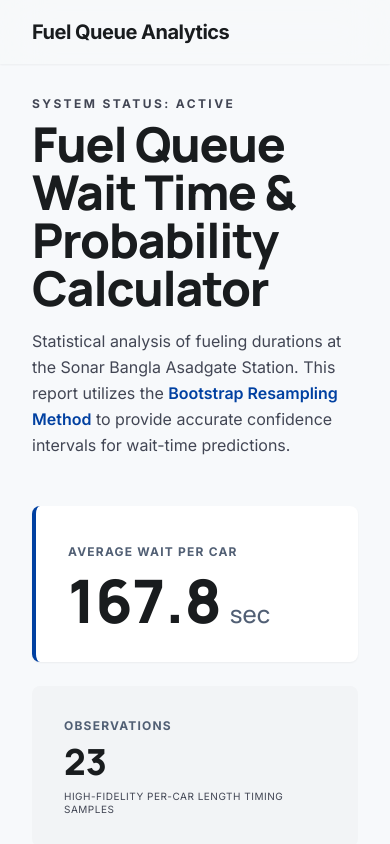
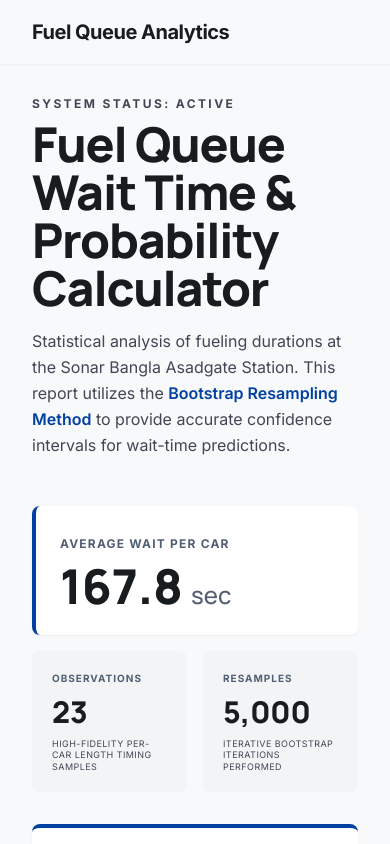
Before and after one commit to mahmudrafey1869/fueltime, a plain HTML site: page index.html in a window 390 px wide. Shown: the top 844 px of the page. Drawn offline with nearby package versions, Linux system fonts and the light colour scheme.

Commit message:
Optimize Bento Grid for mobile viewing

```diff
--- a/index.html
+++ b/index.html
@@ -124,28 +124,26 @@
                     confidence intervals for wait-time predictions.</p>
             </header>
             <!-- Bento Grid - Key Metrics -->
-            <div class="grid grid-cols-1 md:grid-cols-4 gap-6 mb-12">
+            <div class="grid grid-cols-2 md:grid-cols-4 gap-4 md:gap-6 mb-8 md:mb-12">
                 <!-- Main Stat -->
-                <div
-                    class="md:col-span-2 bg-surface-container-lowest p-8 rounded-xl shadow-sm border-l-4 border-primary flex flex-col justify-between">
+                <div class="col-span-2 md:col-span-2 bg-surface-container-lowest p-6 md:p-8 rounded-xl shadow-sm border-l-4 border-primary flex flex-col justify-between">
                     <div>
-                        <span class="text-xs font-bold text-secondary uppercase tracking-widest">Average Wait per
-                            Car</span>
-                        <div id="mainAverage" class="text-6xl font-extrabold font-headline mt-2 text-on-surface">
-                            184.2<span class="text-2xl font-medium text-secondary ml-2">sec</span></div>
+                        <span class="text-xs font-bold text-secondary uppercase tracking-widest">Average Wait per Car</span>
+                        <div id="mainAverage" class="text-5xl md:text-6xl font-extrabold font-headline mt-2 text-on-surface">
+                            184.2<span class="text-xl md:text-2xl font-medium text-secondary ml-2">sec</span>
+                        </div>
                     </div>
-
                 </div>
-                <div class="bg-surface-container-low p-8 rounded-xl flex flex-col justify-between">
-                    <span class="text-xs font-bold text-secondary uppercase tracking-widest">Observations</span>
-                    <div class="text-4xl font-extrabold font-headline mt-2">23</div>
-                    <p class="text-[10px] text-on-surface-variant mt-2 leading-tight uppercase tracking-wider">
+                <div class="col-span-1 bg-surface-container-low p-5 md:p-8 rounded-xl flex flex-col justify-between">
+                    <span class="text-[10px] md:text-xs font-bold text-secondary uppercase tracking-widest">Observations</span>
+                    <div class="text-3xl md:text-4xl font-extrabold font-headline mt-2">23</div>
+                    <p class="text-[9px] md:text-[10px] text-on-surface-variant mt-2 leading-tight uppercase tracking-wider">
                         High-fidelity per-car length timing samples</p>
                 </div>
-                <div class="bg-surface-container-low p-8 rounded-xl flex flex-col justify-between">
-                    <span class="text-xs font-bold text-secondary uppercase tracking-widest">Resamples</span>
-                    <div class="text-4xl font-extrabold font-headline mt-2">5,000</div>
-                    <p class="text-[10px] text-on-surface-variant mt-2 leading-tight uppercase tracking-wider">Iterative
+                <div class="col-span-1 bg-surface-container-low p-5 md:p-8 rounded-xl flex flex-col justify-between">
+                    <span class="text-[10px] md:text-xs font-bold text-secondary uppercase tracking-widest">Resamples</span>
+                    <div class="text-3xl md:text-4xl font-extrabold font-headline mt-2">5,000</div>
+                    <p class="text-[9px] md:text-[10px] text-on-surface-variant mt-2 leading-tight uppercase tracking-wider">Iterative
                         bootstrap iterations performed</p>
                 </div>
             </div>
@@ -549,7 +547,8 @@
             let ciLower = waitSums.length > 0 ? waitSums[Math.floor(ITERATIONS * 0.025)] : 0;
             let ciUpper = waitSums.length > 0 ? waitSums[Math.floor(ITERATIONS * 0.975)] : 0;
 
-            let probCount = waitSums.filter(w => w <= targetTimeSec).length;            let probability = carsNum === 0 ? 100 : (probCount / ITERATIONS * 100);
+            let probCount = waitSums.filter(w => w <= targetTimeSec).length;
+            let probability = carsNum === 0 ? 100 : (probCount / ITERATIONS * 100);
 
             const formatTime = (secs) => {
                 if (secs === 0) return "0 hours, 0 minutes";
```
